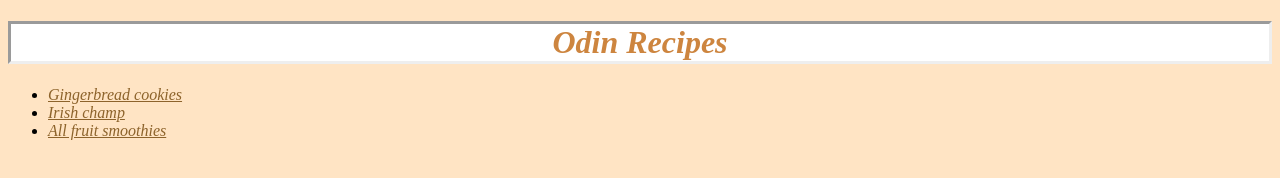
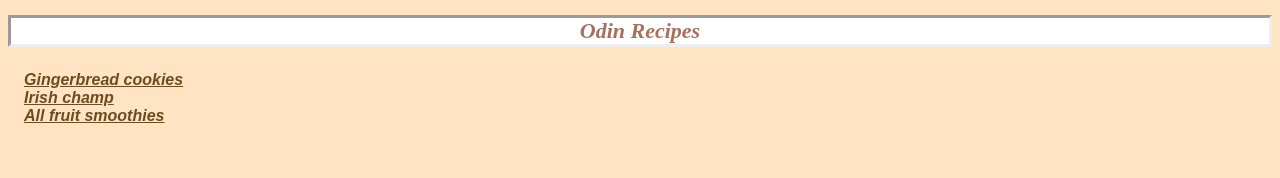
Before and after one commit to abrahamthecoder807/odin-recipies, a plain HTML site: page index.html in a window 1280 px wide. Drawn offline with Linux system fonts and the light colour scheme.

Commit message:
unchained two class element and styled them properly using the box model

```diff
--- a/style.css
+++ b/style.css
@@ -1,5 +1,12 @@
 html {
     background-color: bisque;
+}
+.heading {
+    font-size: 22px;
+    color: rgb(167, 112, 93);
+    margin-bottom: 16px;
+    text-align: center;
+
 }
 
 h1 {
@@ -9,7 +16,14 @@ h1 {
     background-color: white;
     text-align: center;
 }
-.rake .links{
+.rake {
     font-style: oblique;
-    color: rgb(141, 99, 43);
+    list-style-type: none;
+    margin: 8px;
+    padding: 8px;
 }
+.links {
+    color: rgb(109, 76, 33);
+    font-family: sans-serif;
+    font-weight: bold;
+}
```
